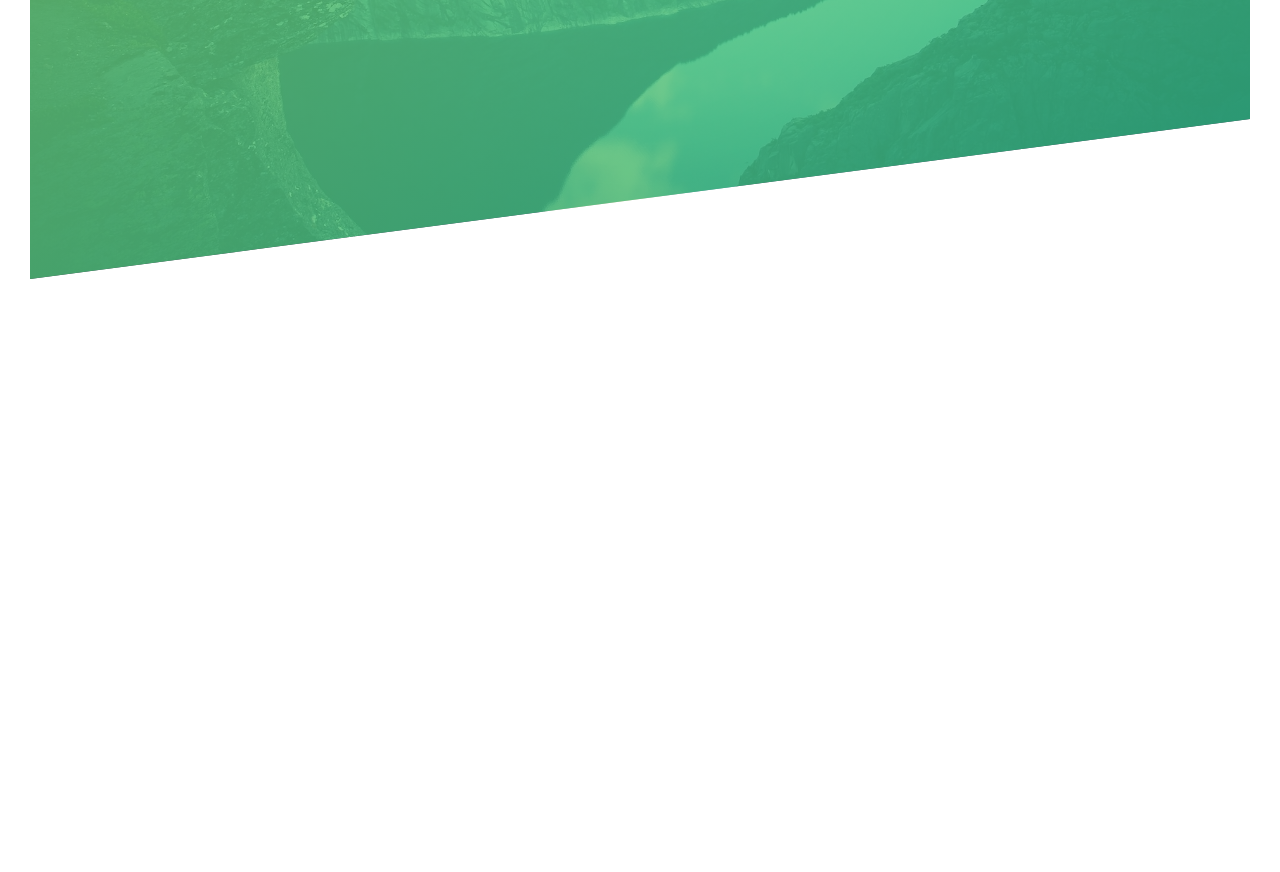
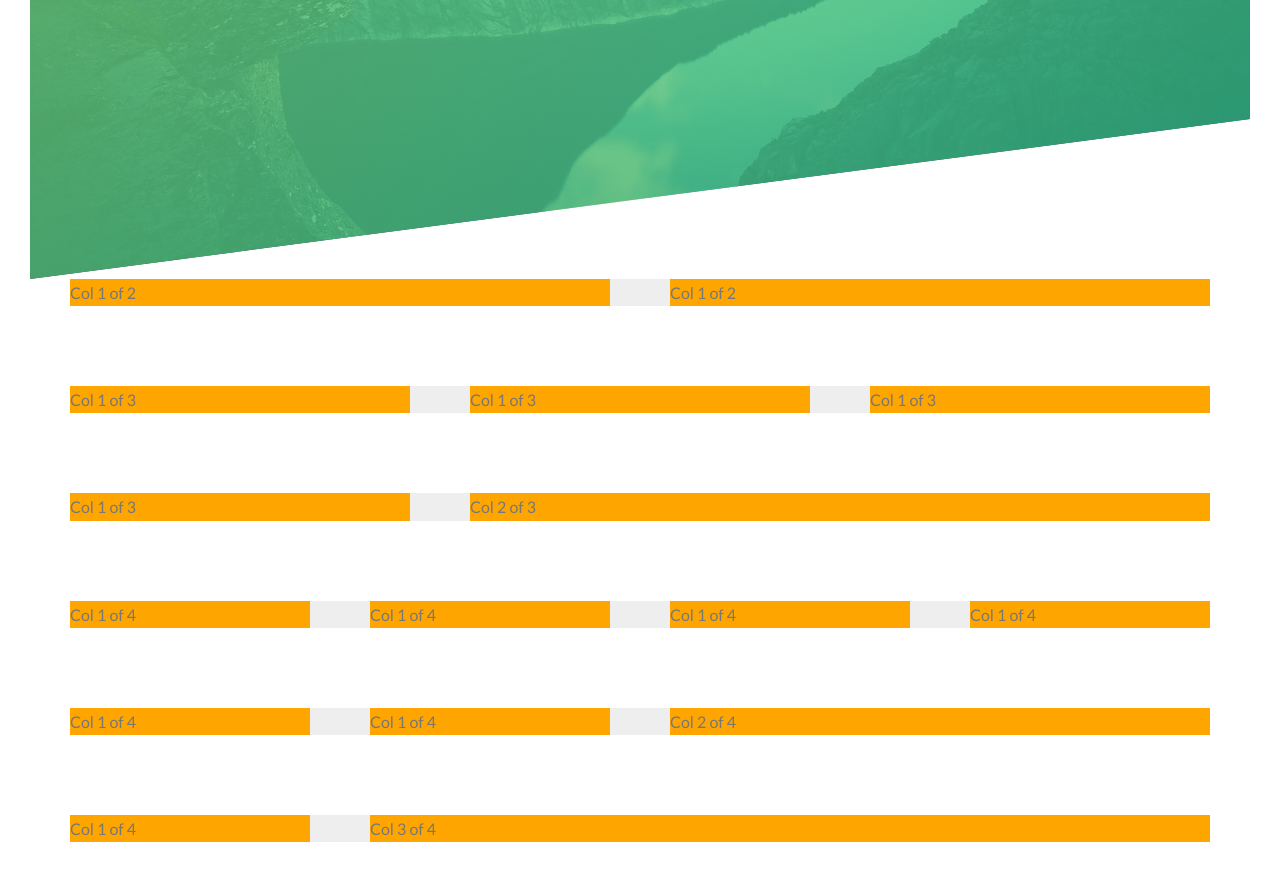
Before and after one commit to laiminhkiet7522/learn-html-css-advance, a website: page Natours/index.html in a window 1280 px wide. Shown: the part 511-1383 px from the top of the page. Before the commit the page ends 820 px from the top, so only its background shows below. Drawn offline with Linux system fonts and the light colour scheme.

Commit message:
Section 5: Building a Custom Grid with Floats

```diff
--- a/Natours/index.html
+++ b/Natours/index.html
@@ -26,6 +26,68 @@
             <a href="#" class="btn btn--white btn--animated">Discover our tours</a>
         </div>
     </header>
+    <section class="grid-test">
+        <div class="row">
+            <div class="col-1-of-2">
+                Col 1 of 2
+            </div>
+            <div class="col-1-of-2">
+                Col 1 of 2
+            </div>
+        </div>
+        <div class="row">
+            <div class="col-1-of-3">
+                Col 1 of 3
+            </div>
+            <div class="col-1-of-3">
+                Col 1 of 3
+            </div>
+            <div class="col-1-of-3">
+                Col 1 of 3
+            </div>
+        </div>
+        <div class="row">
+            <div class="col-1-of-3">
+                Col 1 of 3
+            </div>
+            <div class="col-2-of-3">
+                Col 2 of 3
+            </div>
+        </div>
+        <div class="row">
+            <div class="col-1-of-4">
+                Col 1 of 4
+            </div>
+            <div class="col-1-of-4">
+                Col 1 of 4
+            </div>
+            <div class="col-1-of-4">
+                Col 1 of 4
+            </div>
+            <div class="col-1-of-4">
+                Col 1 of 4
+            </div>
+        </div>
+        <div class="row">
+            <div class="col-1-of-4">
+                Col 1 of 4
+            </div>
+            <div class="col-1-of-4">
+                Col 1 of 4
+            </div>
+            <div class="col-2-of-4">
+                Col 2 of 4
+            </div>
+        </div>
+        <div class="row">
+            <div class="col-1-of-4">
+                Col 1 of 4
+            </div>
+            <div class="col-3-of-4">
+                Col 3 of 4
+            </div>
+        </div>
+    </section>
 </body>
 
 </html>
--- a/Natours/sass/abstracts/_mixins.scss
+++ b/Natours/sass/abstracts/_mixins.scss
@@ -0,0 +1,7 @@
+@mixin clearfix{
+  &::after{
+    content: "";
+    display: table;
+    clear: both;
+  }
+}
--- a/Natours/sass/abstracts/_variables.scss
+++ b/Natours/sass/abstracts/_variables.scss
@@ -1,3 +1,4 @@
+//COLORS
 $color-primary: #55c57a;
 $color-primary-light: #7ed56f;
 $color-primary-dark: #28b485;
@@ -5,3 +6,8 @@ $color-primary-dark: #28b485;
 $color-grey-dark: #777;
 $color-white: #fff;
 $color-black: #000;
+
+//GRID
+$gird-width: 114rem;
+$gutter-vertical: 8rem;
+$gutter-horizontal: 6rem;
--- /dev/null
+++ b/Natours/sass/layout/_grid.scss
@@ -0,0 +1,47 @@
+.row {
+  max-width: $gird-width;
+  background-color: #eee;
+  margin: 0 auto;
+
+  &:not(:last-child) {
+    margin-bottom: $gutter-vertical;
+  }
+
+  @include clearfix;
+
+  // "^" select all class that start with col -
+  // "$" select all class that ends with col -
+  // "*" select all class that contain with col -
+  [class^="col-"] {
+    background-color: orange;
+    float: left;
+
+    &:not(:last-child) {
+      margin-right: $gutter-horizontal;
+    }
+  }
+
+  .col-1-of-2 {
+    width: calc((100% - #{$gutter-horizontal}) / 2);
+  }
+
+  .col-1-of-3 {
+    width: calc((100% - #{$gutter-horizontal} * 2) / 3);
+  }
+
+  .col-2-of-3 {
+    width: calc( 2 * ((100% - #{$gutter-horizontal} * 2) / 3) + #{$gutter-horizontal});
+  }
+
+  .col-1-of-4 {
+    width: calc((100% - #{$gutter-horizontal} * 3) / 4);
+  }
+
+  .col-2-of-4 {
+    width: calc( 2 * ((100% - #{$gutter-horizontal} * 3) / 4) + #{$gutter-horizontal});
+  }
+
+  .col-3-of-4 {
+    width: calc( 3 * ((100% - #{$gutter-horizontal} * 3) / 4) + #{$gutter-horizontal} * 2);
+  }
+}
--- a/Natours/sass/main.scss
+++ b/Natours/sass/main.scss
@@ -4,11 +4,13 @@
 
 @import "base/animation";
 @import "base/base";
-@import "base/typography.scss";
+@import "base/typography";
 @import "base/utilities";
 
 @import "components/button";
 
+@import "layout/grid";
+
 @import "layout/header";
 
 @import "pages/home";
```
Also changed, not shown: Natours/css/style.css.
